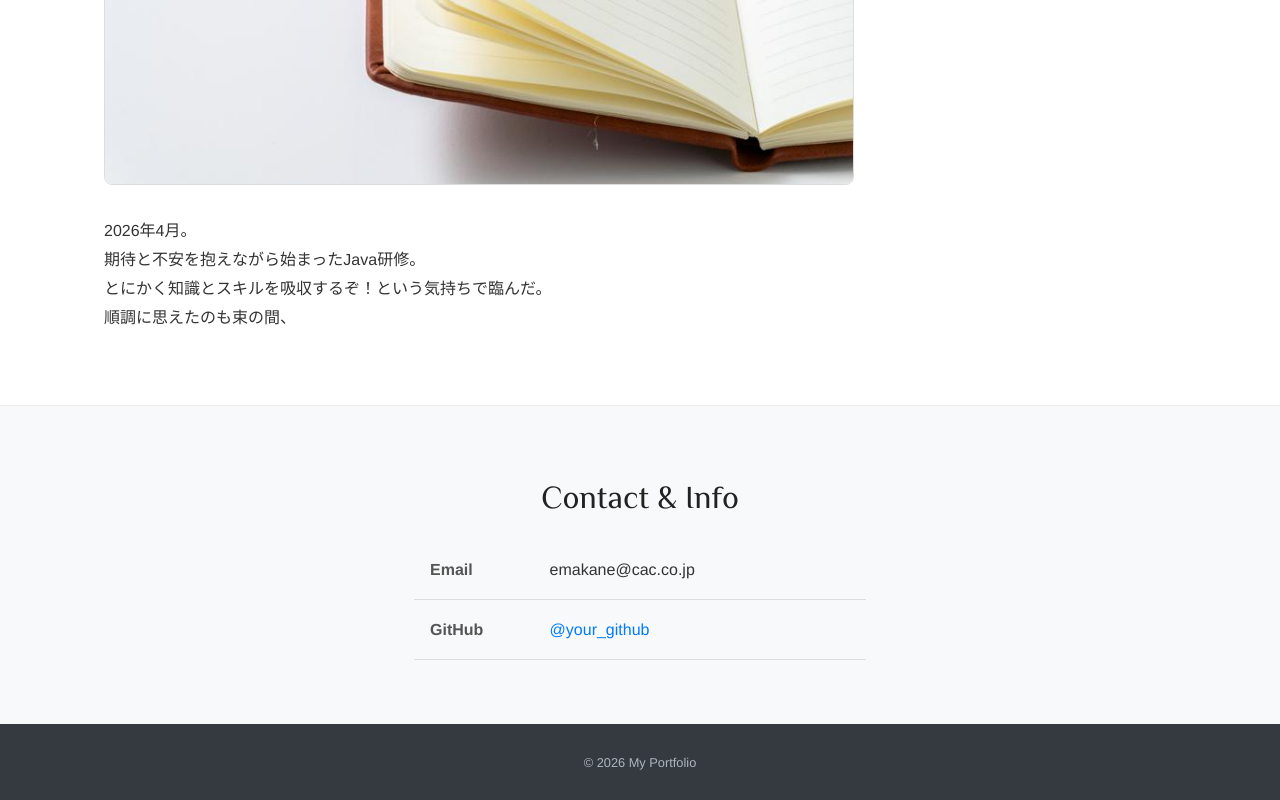
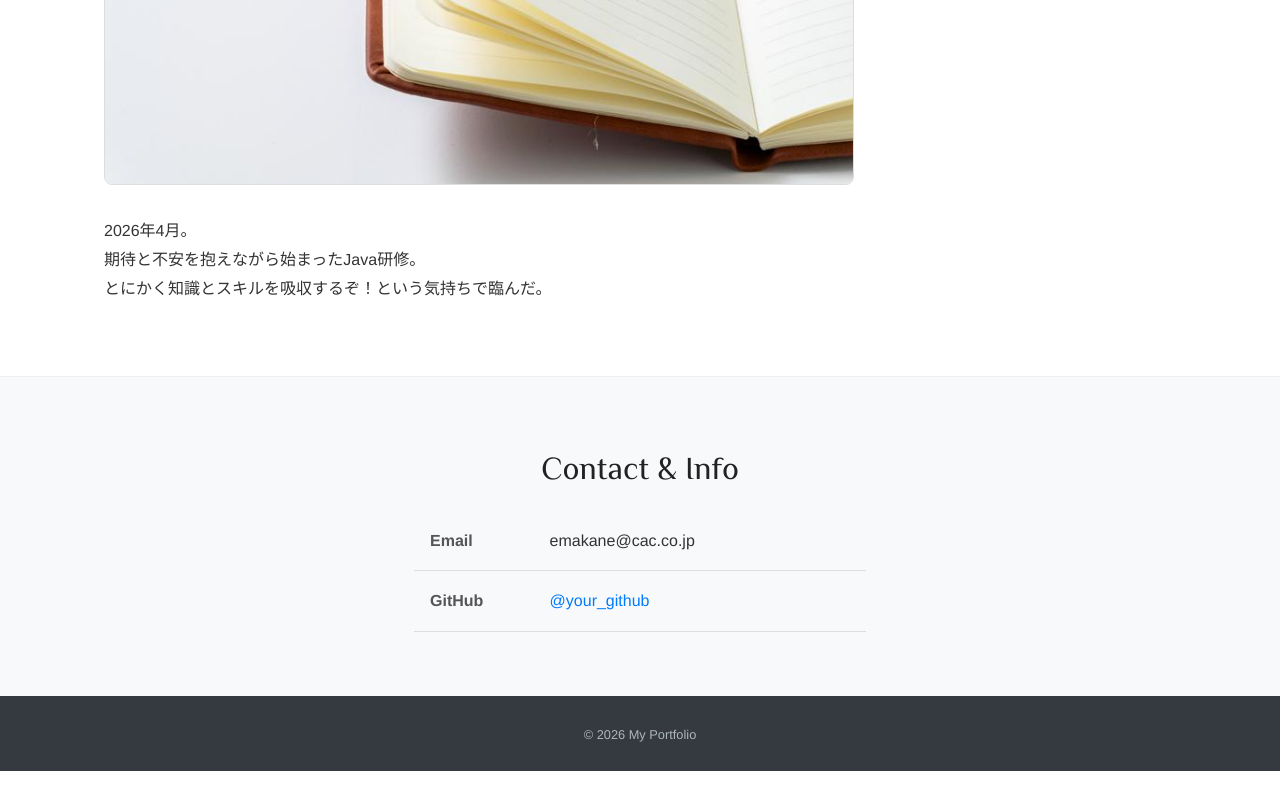
Before and after one commit to emakane/portfolio-sample, a plain HTML site: page blog.html in a window 1280 px wide. Shown: the part 853-1653 px from the top of the page. After the commit the page ends 1624 px from the top, so only its background shows below. Drawn offline with Linux system fonts and the light colour scheme; some packages are replaced by stand-ins of ours.

Commit message:
記事部分変更

```diff
--- a/blog.html
+++ b/blog.html
@@ -57,8 +57,6 @@
 
 					期待と不安を抱えながら始まったJava研修。<br>
 					とにかく知識とスキルを吸収するぞ！という気持ちで臨んだ。<br>
-
-					順調に思えたのも束の間、
 				</p>
             </article>
 
```
